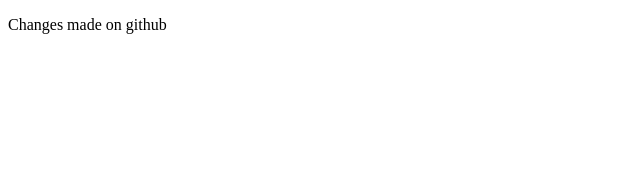
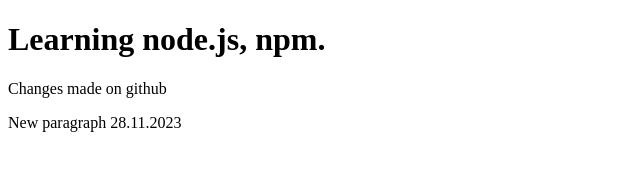
Before and after one commit to AndrzejSterniewski/nauka-gita-2, a website: page index.html in a window 1280 px wide. Shown: the whole page, without its empty margins (0-640 px from the left). Drawn offline with Linux system fonts and the light colour scheme.

Commit message:
Add second paragraph

```diff
--- a/index.html
+++ b/index.html
@@ -6,7 +6,10 @@
     <title>Document</title>
 </head>
 <body>
+    <h1>Learning node.js, npm.</h1>
     <p>Changes made on github
     </p>
+
+    <p>New paragraph 28.11.2023</p>
 </body>
 </html>
```
Also changed, not shown: package.json (added, +15 -0 lines), 2 other files.
